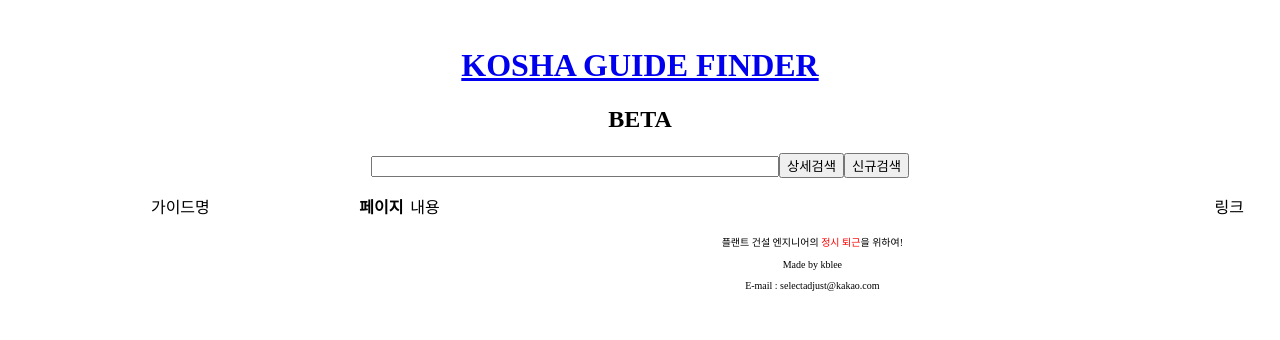
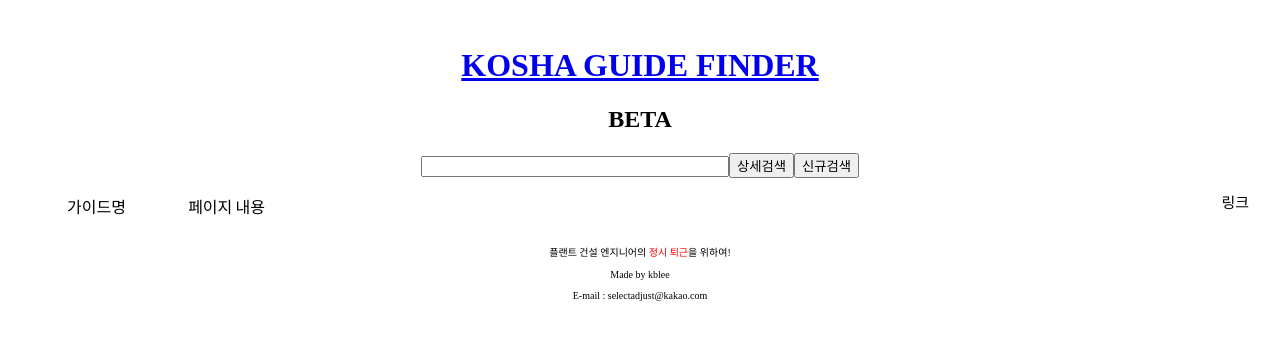
Before and after one commit to selectadjust/pehelper, a Flask app: template templates/home_find.html in a window 1280 px wide. Shown: the top 340 px of the page. Run offline with Flask 2, Linux system fonts and the light colour scheme; the template is opened without the code that fills it, so the values that code supplies are empty; some libraries are stand-ins or nearby versions.

Commit message:
adfit modification

```diff
--- a/app.py
+++ b/app.py
@@ -219,4 +219,4 @@
 
 
 if __name__ == '__main__':
-    app.run()
+    app.run(debug='ture')
--- a/keyword recoder.txt
+++ b/keyword recoder.txt
@@ -1 +1 @@
-탱크밸브축적밸브토출밸브밸브축적밸브축적축적탱크밸브밸브밸브밸브탱크밸브밸브밸브밸브밸브밸브밸브밸브밸브밸브밸브a밸브밸브밸브밸브밸브탱크탱크탱크밸브탱크밸브밸브밸브밸브탱크탱크밸브밸브밸브탱크탱크탱크밸브밸브밸브밸브밸브밸브밸브밸브밸브밸브밸브밸브밸브밸브밸브밸브밸브밸브밸브밸브밸브밸브밸브밸브밸브밸브밸브압력설비밸브밸브밸브밸브밸브밸브밸브밸브밸브
+탱크밸브축적밸브토출밸브밸브축적밸브축적축적탱크밸브밸브밸브밸브탱크밸브밸브밸브밸브밸브밸브밸브밸브밸브밸브밸브a밸브밸브밸브밸브밸브탱크탱크탱크밸브탱크밸브밸브밸브밸브탱크탱크밸브밸브밸브탱크탱크탱크밸브밸브밸브밸브밸브밸브밸브밸브밸브밸브밸브밸브밸브밸브밸브밸브밸브밸브밸브밸브밸브밸브밸브밸브밸브밸브밸브압력설비밸브밸브밸브밸브밸브밸브밸브밸브밸브밸브밸브탱크밸브밸브밸브밸브밸브밸브밸브밸브밸브밸브밸브밸브탱크탱크탱크탱크
--- a/templates/home_find.html
+++ b/templates/home_find.html
@@ -11,7 +11,8 @@
     <style>
         .result {
             display: grid;
-            grid-template-columns: 6fr 1fr 14fr 1fr;
+            grid-template-columns: 14% 4% 78% 4%;
+            text-align: center;
 
         }
 
@@ -19,8 +20,8 @@
             overflow: hidden;
             text-overflow: ellipsis;
             white-space: nowrap;
-            font-size: 15px;
-            width: 500px;
+            font-size: 0.975rem;
+            width: 100%;
             line-height: 20px;
             text-align: left;
         }
@@ -29,8 +30,8 @@
             overflow: hidden;
             text-overflow: ellipsis;
             white-space: nowrap;
-            font-size: 15px;
-            width: 50px;
+            font-size: 0.937rem;
+            width: 100%;
             line-height: 20px;
         }
 
@@ -38,10 +39,20 @@
             overflow: hidden;
             text-overflow: ellipsis;
             white-space: nowrap;
-            font-size: 15px;
-            width: 950px;
+            font-size: 0.937rem;
+            width: 100%;
             line-height: 20px;
             text-align: left;
+        }
+
+        .link {
+          overflow:hidden;
+          text-overflow: ellipsis;
+          white-space: norwrap;
+          font-size: 0.937rem;
+          width: 100%;
+          line-height: 20px;
+          text-align: center;
         }
 
     </style>
@@ -50,9 +61,11 @@
     <h1 style="text-align: center;"><a href="/">KOSHA GUIDE FINDER</a></h1>
     <h2 style="text-align: center;">BETA</h2>
     <div0 style="text-align:center;">
+        <center>
         <form method="POST" action="/detailfind">
-            <input type="text" name="detail_keyword" style="width: 400px;"><button type="submit">상세검색</button><input type="button" value="신규검색" onclick="location.href='/'">
+            <input type="text" name="detail_keyword" style="width: 300px;"><button type="submit">상세검색</button><input type="button" value="신규검색" onclick="location.href='/'">
         </form>
+        </center>
     </div0>
 
     <div1 class="result" style="text-align: center;">
@@ -63,7 +76,7 @@
           {% endfor %}
         </div2>
         <div3 style="text-align: center;">
-          <p style="text-align:center;"><strong>페이지</strong></p>
+          <p style="text-align:center; overflow: hidden; text-overflow: ellipsis; white-space:nowrap;">페이지</p>
           {% for list2 in test2 %}
           <div style="font-size: 15px;" class='page'>{{list2}}</div>
           {% endfor %}
@@ -73,26 +86,25 @@
           {% for list3 in test3 %}
           <div class='contents'>{{list3}}</div>
           {% endfor %}
-          <div style="text-align: center;">
-            <div>
-                <ins class="kakao_ad_area" style="display:none;"
-                 data-ad-unit    = "DAN-qdq0dril4zfl"
-                 data-ad-width   = "320"
-                 data-ad-height  = "50"></ins>
-                <script type="text/javascript" src="//t1.daumcdn.net/kas/static/ba.min.js" async></script>
-            </div>
-            <p style="font-size: 10px;">플랜트 건설 엔지니어의 <storng style="color: red;">정시 퇴근</storng>을 위하여!</p>
-            <p style="font-size: 10px;">Made by kblee</p>
-            <p style="font-size: 10px;">E-mail : selectadjust@kakao.com</p>
-          </div>
         </div4>
         <div5>
-          <p style='text-align:left;'><storng>링크</storng></p>
+          <p style='text-align:left; overflow: hidden; text-overflow: ellipsis; white-space:nowrap;' class="link"><storng style='text-align:left; overflow: hidden; text-overflow: ellipsis; white-space:nowrap;'>링크</storng></p>
           {% for links in adress %}
             <div class='contents'><a href='/download/{{links}}'>열기</a></div>
           {% endfor %}
         </div5>
     </div1>
-
+    <div style="text-align: center;">
+      <div>
+          <ins class="kakao_ad_area" style="display:none;"
+           data-ad-unit    = "DAN-qdq0dril4zfl"
+           data-ad-width   = "320"
+           data-ad-height  = "50"></ins>
+          <script type="text/javascript" src="//t1.daumcdn.net/kas/static/ba.min.js" async></script>
+      </div>
+      <p style="font-size: 10px;">플랜트 건설 엔지니어의 <storng style="color: red;">정시 퇴근</storng>을 위하여!</p>
+      <p style="font-size: 10px;">Made by kblee</p>
+      <p style="font-size: 10px;">E-mail : selectadjust@kakao.com</p>
+    </div>
 </body>
 </html>
```
Also changed, not shown: templates/home.html (+14 -12 lines), 1 other file.
